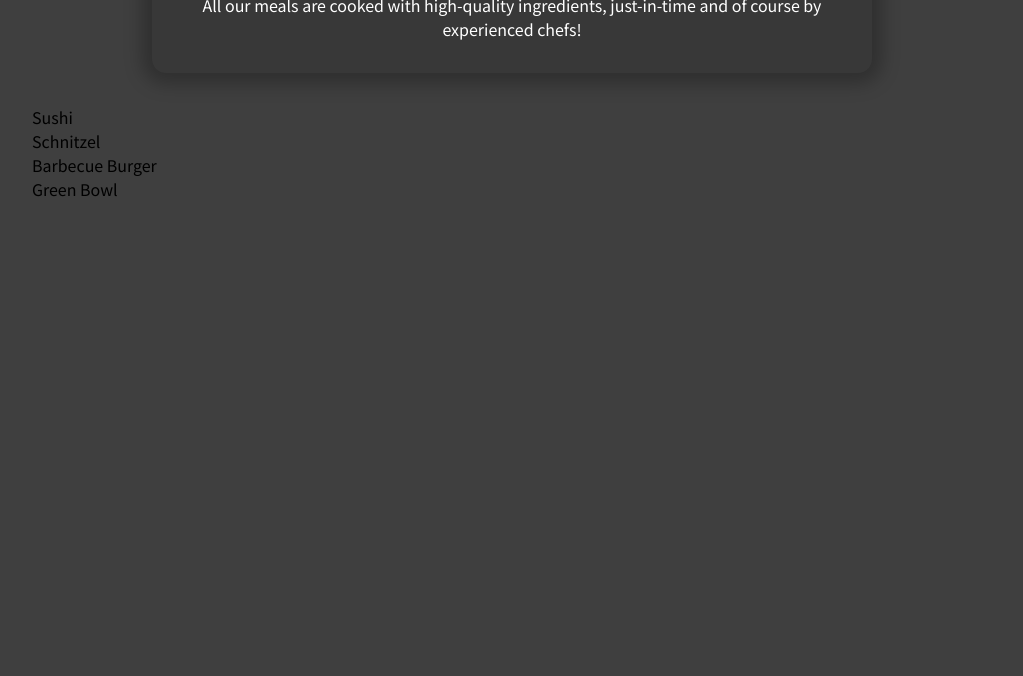
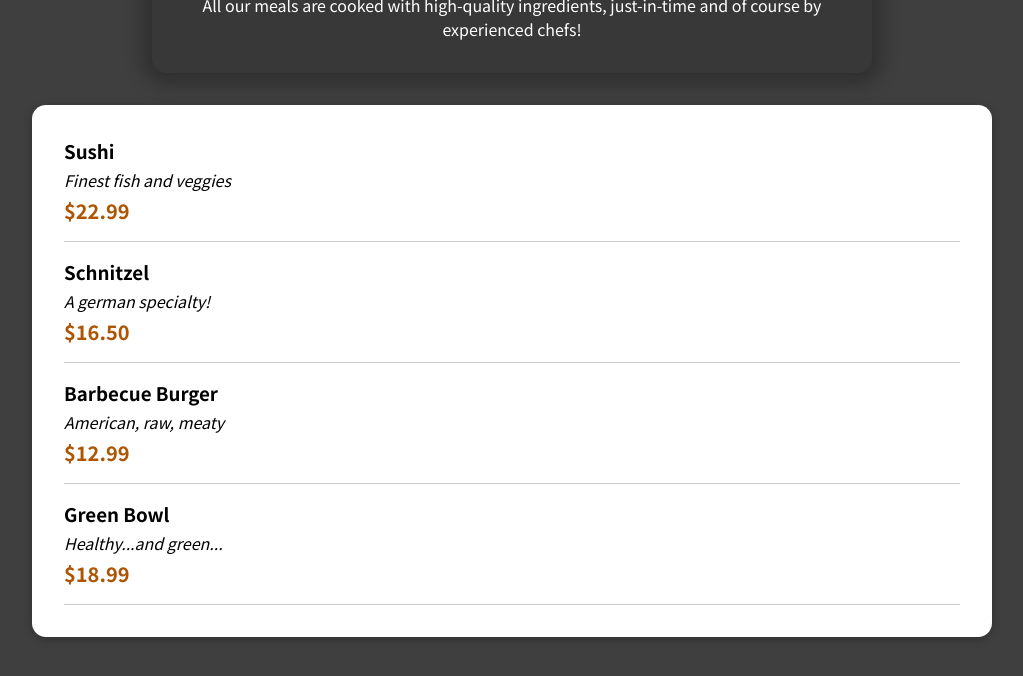
Before and after one commit to ShivammChauhann/food-order-app, a React (Create React App) app: page / in a window 1280 px wide. Shown: the top 676 px of the page, without its empty margins (128-1151 px from the left). Built offline with nearby package versions, Linux system fonts and the light colour scheme.

Commit message:
adding individual meal item and displaying them

```diff
--- a/src/components/Meals/AvailableMeals.js
+++ b/src/components/Meals/AvailableMeals.js
@@ -1,3 +1,5 @@
+import Card from "../UI/Card";
+import MealItem from "./MealItem/MealItem";
 import classes from "./AvailableMeals.module.css";
 
 const DUMMY_MEALS = [
@@ -28,11 +30,20 @@
 ];
 
 const AvailableMeals = () => {
-  const mealsList = DUMMY_MEALS.map((meal) => <li>{meal.name}</li>);
+  const mealsList = DUMMY_MEALS.map((meal) => (
+    <MealItem
+      key={meal.id}
+      name={meal.name}
+      description={meal.description}
+      price={meal.price}
+    />
+  ));
 
   return (
     <section className={classes.meals}>
-      <ul>{mealsList}</ul>
+      <Card>
+        <ul>{mealsList}</ul>
+      </Card>
     </section>
   );
 };
--- /dev/null
+++ b/src/components/Meals/MealItem/MealItem.js
@@ -0,0 +1,18 @@
+import classes from "./MealItem.module.css";
+
+const MealItem = (props) => {
+  const price = `$${props.price.toFixed(2)}`;
+
+  return (
+    <li className={classes.meal}>
+      <div>
+        <h3>{props.name}</h3>
+        <div className={classes.description}>{props.description}</div>
+        <div className={classes.price}>{price}</div>
+      </div>
+      <div></div>
+    </li>
+  );
+};
+
+export default MealItem;
--- /dev/null
+++ b/src/components/Meals/MealItem/MealItem.module.css
@@ -0,0 +1,22 @@
+.meal {
+  display: flex;
+  justify-content: space-between;
+  margin: 1rem;
+  padding-bottom: 1rem;
+  border-bottom: 1px solid #ccc;
+}
+
+.meal h3 {
+  margin: 0 0 0.25rem 0;
+}
+
+.description {
+  font-style: italic;
+}
+
+.price {
+  margin-top: 0.25rem;
+  font-weight: bold;
+  color: #ad5502;
+  font-size: 1.25rem;
+}
--- /dev/null
+++ b/src/components/UI/Card.js
@@ -0,0 +1,7 @@
+import classes from "./Card.module.css";
+
+const Card = (props) => {
+  return <div className={classes.card}>{props.children}</div>;
+};
+
+export default Card;
--- /dev/null
+++ b/src/components/UI/Card.module.css
@@ -0,0 +1,6 @@
+.card {
+  padding: 1rem;
+  box-shadow: 0 2px 8px rgba(0, 0, 0, 0.25);
+  border-radius: 14px;
+  background-color: white;
+}
```
Also changed, not shown: src/components/Meals/MealItem/MealItemForm.js (added).
